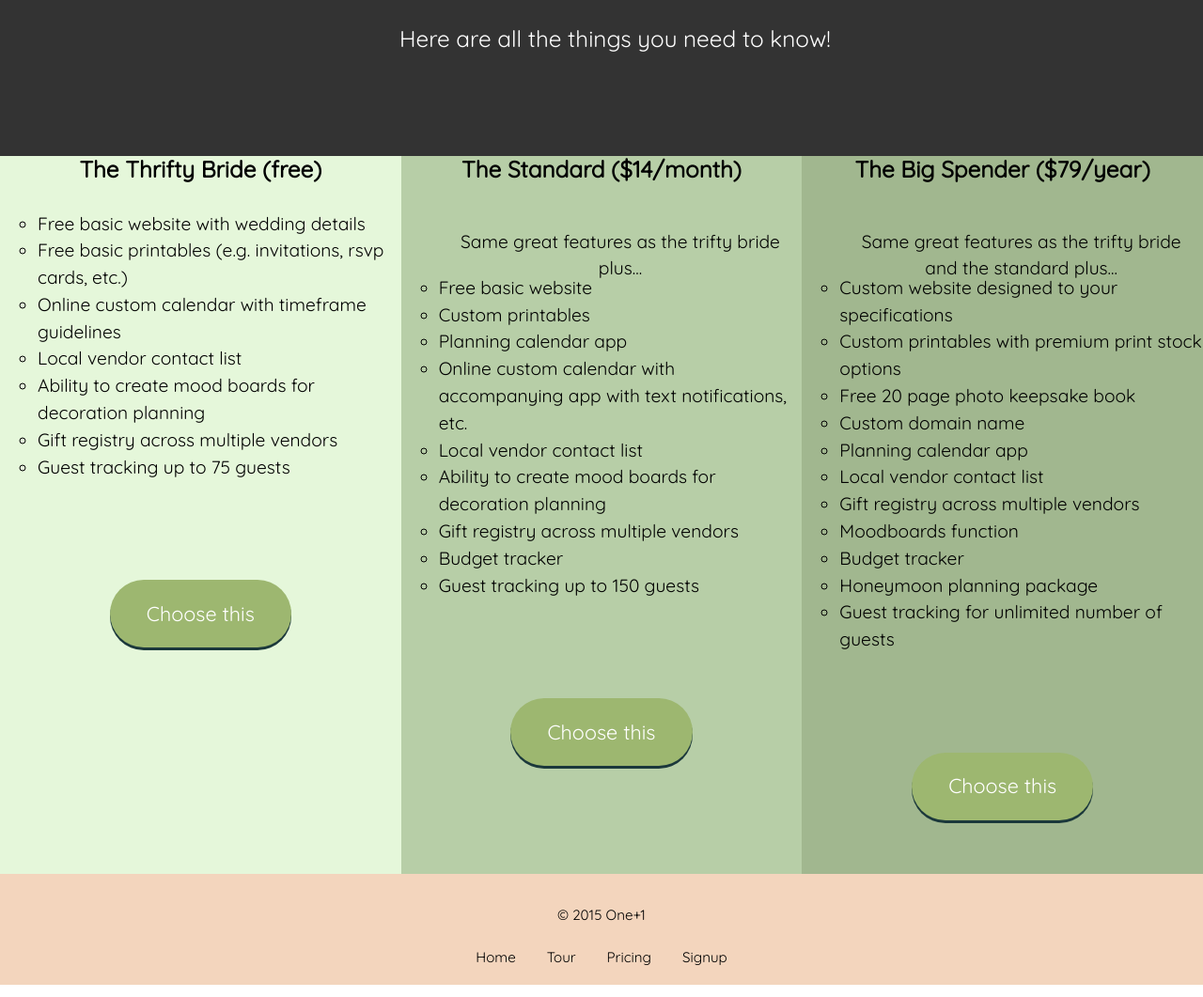
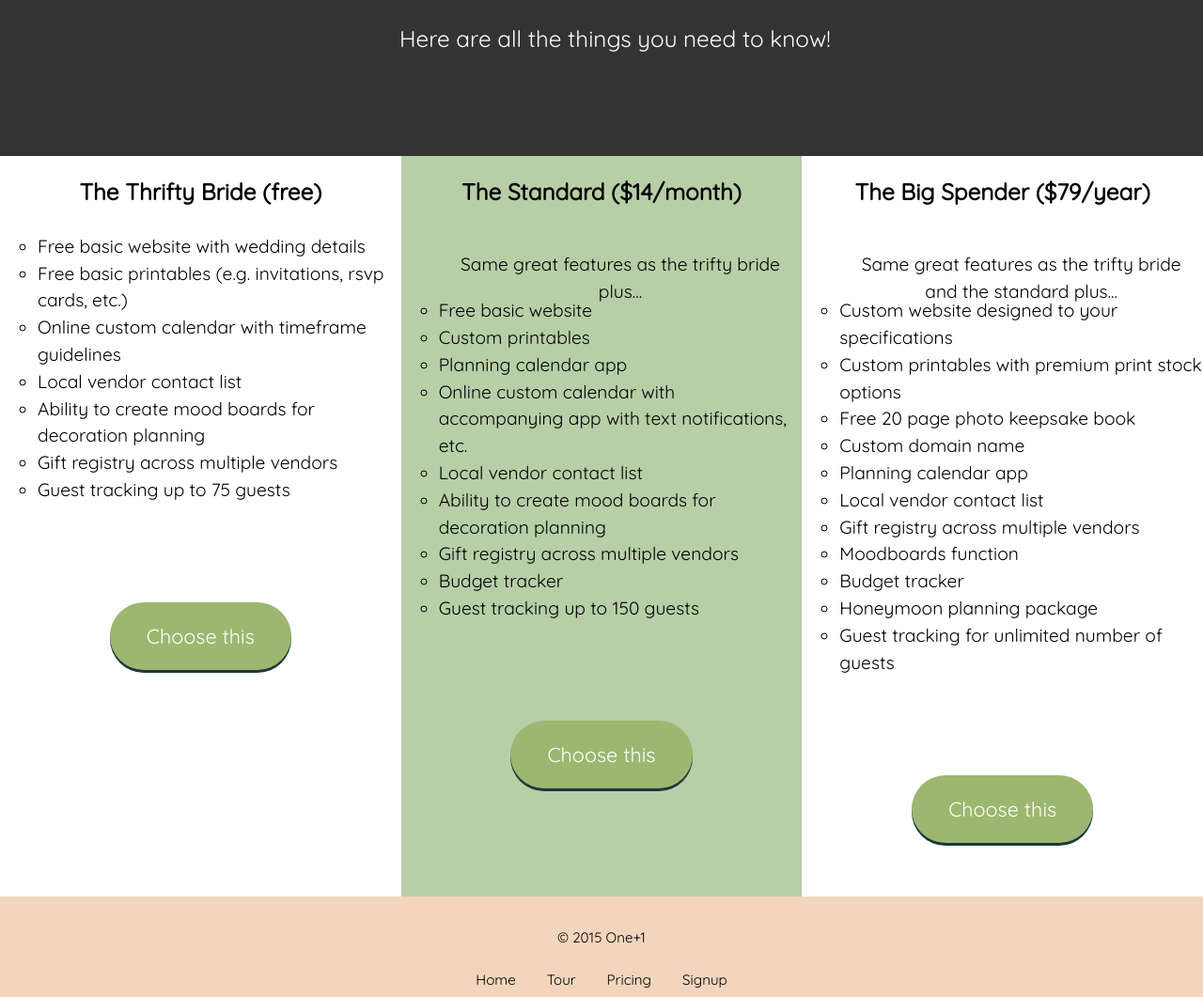
Before and after one commit to cassandrabarbe/dsn1675-saas-website, a plain HTML site: page pricing.html in a window 1280 px wide. Shown: the part 958-2019 px from the top of the page at 94% size. Drawn offline with Linux system fonts and the light colour scheme.

Commit message:
added padding to h4

```diff
--- a/css/main.css
+++ b/css/main.css
@@ -140,7 +140,7 @@ h2{
 }
 
 .price-1{
-  background-color: #e5f7da;
+  background-color: white;
 }
 
 .price-2{
@@ -148,7 +148,7 @@ h2{
 }
 
 .price-3{
-  background-color: #a1b78f;
+  background-color: white;
 }
 
 p{
@@ -161,6 +161,7 @@ p{
 
 h4{
   text-align: center;
+  padding-top: 1em;
 }
 
 footer{
```
